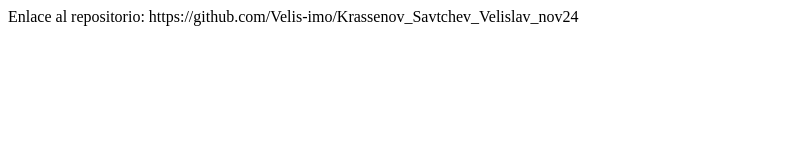
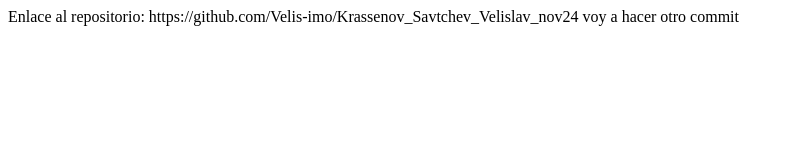
Before and after one commit to Velis-imo/Krassenov_Savtchev_Velislav_nov24, a plain HTML site: page src/index.html in a window 1280 px wide. Shown: the whole page, without its empty margins (0-794 px from the left). Drawn offline with Linux system fonts and the light colour scheme.

Commit message:
otro commit

```diff
--- a/src/index.html
+++ b/src/index.html
@@ -7,6 +7,6 @@
 </head>
 <body>
     Enlace al repositorio: https://github.com/Velis-imo/Krassenov_Savtchev_Velislav_nov24
-
+    voy a hacer otro commit
 </body>
 </html>
```
